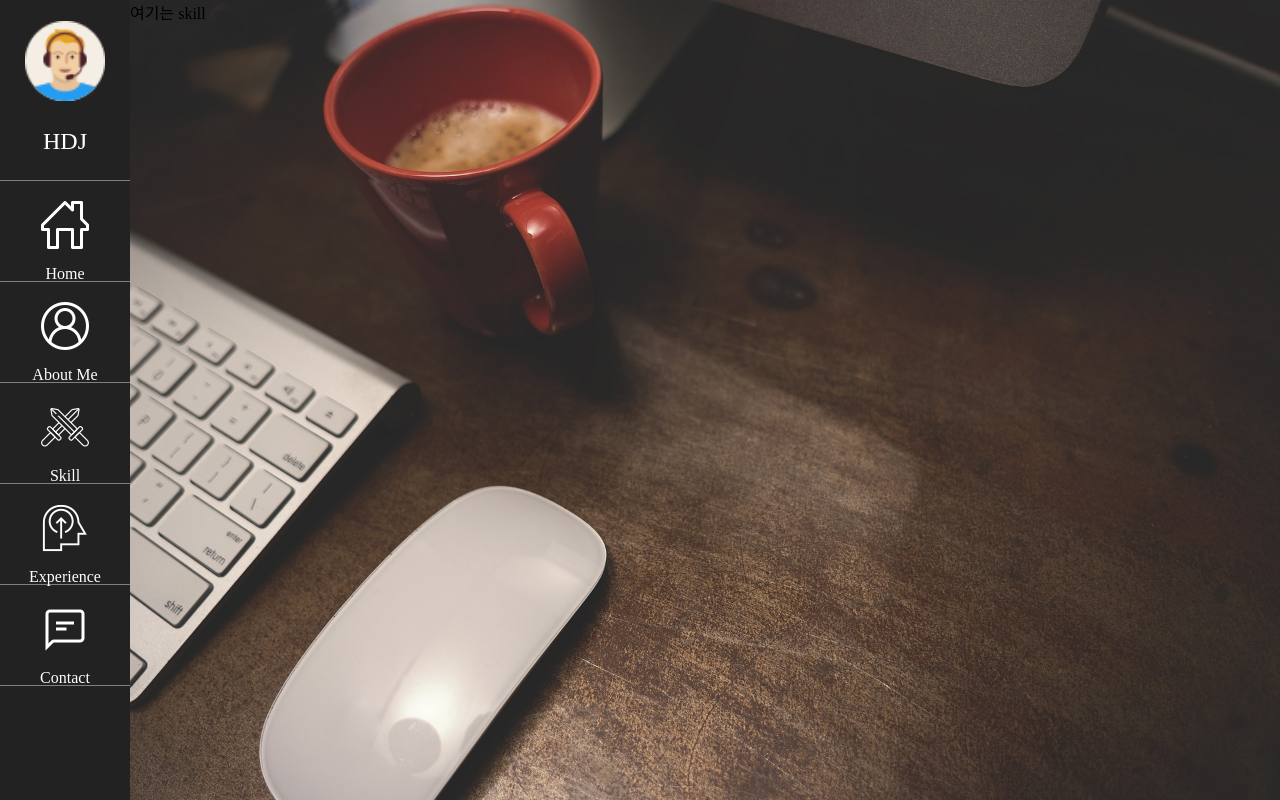
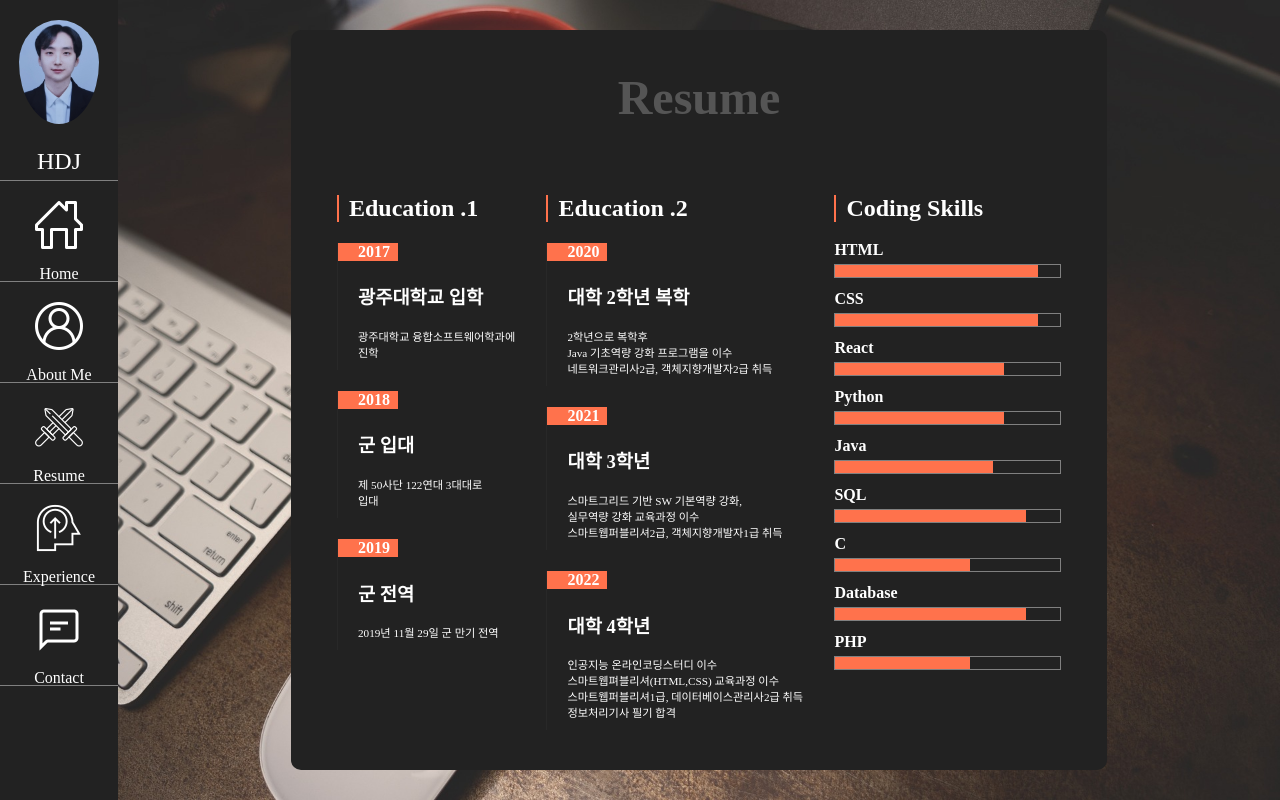
Before and after one commit to 1084dong/portfolio, a React (Create React App) app: page /skill in a window 1280 px wide. Built offline with nearby package versions, Linux system fonts and the light colour scheme.

Commit message:
2023/01/17 Resume까지 환성!!

```diff
--- a/src/component/About.js
+++ b/src/component/About.js
@@ -7,13 +7,21 @@ function About(props) {
                 <h1>About Me</h1>
                 <div id="col-1" className="d-flex-row justify-content-around">
                     <div className="about-1">
-                        <img className="mypicture" src="/icons/hdj.jpg"/>
+                        <img className="mypicture" src="/icons/증명사진_이력서.jpg"/>
                     </div>
                     <div className="about-2">
-                        Lorem ipsum dolor sit amet, consectetur adipisicing elit. Eius, placeat.
+                        <p><p className="about-2-title">호기심 많고 기록 하는것을 좋아하는 신입 개발자 황동재입니다.</p> <br/>프론트엔드 개발자를 희망하고 있습니다.<br/>배우는 것을 좋아하고 새로운 도전에 대한 두려움이 없습니다.
+                            배운 것은 항상 기록하는 것 또한 좋아합니다.<br/><br/>기록의 중요성을 알기에 항상 실천하려고 노력합니다. </p>
+
                     </div>
                     <div className="about-3">
-                        Lorem ipsum dolor sit amet, consectetur adipisicing elit. Ducimus, exercitationem.
+                        <ul>
+                            <li className="d-flex-row"><p className="p-title">Age</p><p className="p-value">&nbsp;: 26</p></li><br/>
+                            <li className="d-flex-row"><p className="p-title">Residence</p><p className="p-value">&nbsp;: 대한민국</p></li><br/>
+                            <li className="d-flex-row"><p className="p-title">Address</p><p className="p-value">&nbsp;: 광주광역시 남구 효덕로300번길8</p></li><br/>
+                            <li className="d-flex-row"><p className="p-title">E-mail</p><p className="p-value">&nbsp;: 1084dong@gmail.com</p></li><br/>
+                            <li className="d-flex-row"><p className="p-title">Phone</p><p className="p-value">&nbsp;: 010-2628-1084</p></li><br/>
+                        </ul>
                     </div>
                 </div>
             </div>
--- a/src/component/Contact.js
+++ b/src/component/Contact.js
@@ -2,8 +2,10 @@ import React from 'react';
 
 function Contact(props) {
     return (
-        <div>
-            여기는 contact
+        <div className="common-background">
+            <div className="common-content">
+                <h1>Contact</h1>
+            </div>
         </div>
     );
 }
--- a/src/component/Experience.js
+++ b/src/component/Experience.js
@@ -2,8 +2,10 @@ import React from 'react';
 
 function Experience(props) {
     return (
-        <div>
-            여기는 experience
+        <div className="common-background">
+            <div className="common-content">
+                <h1>Experience</h1>
+            </div>
         </div>
     );
 }
--- a/src/component/Nav.js
+++ b/src/component/Nav.js
@@ -5,7 +5,7 @@ function Nav(props) {
     return (
         <div className='nav-btns'>
             <div className="profile">
-                <img src="icons/profile.png"/>
+                <img src="icons/증명사진_이력서.jpg"/>
                 <p>HDJ</p>
             </div>
 
@@ -27,7 +27,7 @@ function Nav(props) {
                 <Link className='link' to="/skill" style={{textDecoration:'none'}}>
                     <li>
                         <img src="icons/skill.png"/>
-                        <p className="btn-text">Skill</p>
+                        <p className="btn-text">Resume</p>
                     </li>
                 </Link>
 
--- a/src/component/Skill.js
+++ b/src/component/Skill.js
@@ -2,8 +2,102 @@ import React from 'react';
 
 function Skill(props) {
     return (
-        <div>
-            여기는 skill
+        <div className="common-background">
+            <div className="common-content d-flex-column">
+                <h1>Resume</h1>
+                <div className="d-flex-row justify-content-around">
+                    <div className="skill-edu">
+                        <h2>Education .1</h2>
+                        <div className="edu-year1">
+                            <h4>2017</h4>
+                            <h3>광주대학교 입학</h3>
+                            <p>광주대학교 융합소프트웨어학과에 <br/> 진학</p>
+                        </div>
+                        <div className="edu-year1">
+                            <h4>2018</h4>
+                            <h3>군 입대</h3>
+                            <p>제 50사단 122연대 3대대로 <br/> 입대</p>
+                        </div>
+                        <div className="edu-year1">
+                            <h4>2019</h4>
+                            <h3>군 전역</h3>
+                            <p>2019년 11월 29일 군 만기 전역</p>
+                        </div>
+                    </div>
+
+                    <div className="skill-edu">
+                        <h2>Education .2</h2>
+                        <div className="edu-year1">
+                            <h4>2020</h4>
+                            <h3>대학 2학년 복학</h3>
+                            <p>2학년으로 복학후<br/>Java 기초역량 강화 프로그램을 이수<br/>네트워크관리사2급, 객체지향개발자2급 취득</p>
+                        </div>
+                        <div className="edu-year1">
+                            <h4>2021</h4>
+                            <h3>대학 3학년</h3>
+                            <p>스마트그리드 기반 SW 기본역량 강화, <br/>실무역량 강화 교육과정 이수<br/>스마트웹퍼블리셔2급, 객체지향개발자1급 취득</p>
+                        </div>
+                        <div className="edu-year1">
+                            <h4>2022</h4>
+                            <h3>대학 4학년</h3>
+                            <p>인공지능 온라인코딩스터디 이수<br/>스마트웹펴블리셔(HTML,CSS) 교육과정 이수 <br/>스마트웹퍼블리셔1급, 데이터베이스관리사2급 취득<br/>정보처리기사 필기 합격</p>
+                        </div>
+                    </div>
+
+                    <div className="coding-skill">
+                        <h2>Coding Skills</h2>
+
+                        <h4>HTML</h4>
+                        <div className="graph">
+                            <span className="html"></span>
+                        </div>
+
+                        <h4>CSS</h4>
+                        <div className="graph">
+                            <span className="css"></span>
+                        </div>
+
+                        <h4>React</h4>
+                        <div className="graph">
+                            <span className="react"></span>
+                        </div>
+
+                        <h4>Python</h4>
+                        <div className="graph">
+                            <span className="python"></span>
+                        </div>
+
+                        <h4>Java</h4>
+                        <div className="graph">
+                            <span className="java"></span>
+                        </div>
+
+                        <h4>SQL</h4>
+                        <div className="graph">
+                            <span className="sql"></span>
+                        </div>
+
+
+                        <h4>C</h4>
+                        <div className="graph">
+                            <span className="c"></span>
+                        </div>
+
+                        <h4>Database</h4>
+                        <div className="graph">
+                            <span className="database"></span>
+                        </div>
+
+                        <h4>PHP</h4>
+                        <div className="graph">
+                            <span className="php"></span>
+                        </div>
+
+
+
+                    </div>
+                </div>
+            </div>
         </div>
     );
 }
--- a/src/custom.css
+++ b/src/custom.css
@@ -19,7 +19,32 @@
     justify-content: space-around;
 }
 
-/********************************************************/
+/*************************************************************************************************************************/
+.graph {height: 12px; background-color: #222222;border: 1px solid gray;margin-bottom: 12px;}
+
+.html,.css {display: block;height: 12px;width: 90%; line-height: 40px;
+    text-align: right; box-sizing: border-box; color: #fff;
+    background-color: #FF724C;}
+.sql, .database {display: block;height: 12px;width: 85%; line-height: 40px;
+    text-align: right; box-sizing: border-box; color: #fff;
+    background-color: #FF724C;}
+.c, .php {display: block;height: 12px;width: 60%; line-height: 40px;
+    text-align: right; box-sizing: border-box; color: #fff;
+    background-color: #FF724C;}
+.python,.react {display: block;height: 12px;width: 75%; line-height: 40px;
+    text-align: right; box-sizing: border-box; color: #fff;
+    background-color: #FF724C;}
+.java {display: block;height: 12px;width: 70%; line-height: 40px;
+    text-align: right; box-sizing: border-box; color: #fff;
+    background-color: #FF724C;}
+
+
+
+
+
+
+
+/*************************************************************************************************************************/
 
 .page {
     height: 100vh;
@@ -43,6 +68,7 @@
 .profile img {
     width: 80px;
     padding-top: 20px;
+    border-radius: 50%;
 }
 
 .nav-btns {
@@ -59,7 +85,9 @@
     justify-content: space-around;
     align-items: center;
 }
-
+.link:hover {
+    border-right: 3px solid #ff724c;
+}
 .link li {
     display: flex;
     flex-direction: column;
@@ -145,4 +173,64 @@
 
 .mypicture {
     width: 300px;
+    border-radius: 20px;
 }
+
+.about-2-title {
+    font-weight: bold;
+    font-size: 1.3em;
+    text-decoration-line: underline;
+    text-decoration-color: #FF724C;
+    text-decoration-thickness: 3px;
+
+}
+.about-2 p {
+    margin: 0;
+    font-size: 1.2em;
+}
+.about-3 ul{
+    margin: 0;
+}
+.about-3 ul li {
+    list-style: none;
+}
+.p-title {
+    text-decoration-line: underline;
+    text-decoration-color: #FF724C;
+    text-decoration-thickness: 3px;
+}
+.skill-edu {
+
+}
+.skill-edu h2 {
+    border-left: 2.5px solid #FF724C;
+    padding-left: 10px;
+}
+.edu-year1 {
+    border-left: 1px solid #282828;
+}
+.edu-year1 h3{
+    padding-left: 20px;
+}
+.edu-year1 p {
+    padding-left: 20px;
+    padding-bottom: 10px;
+    margin-bottom: 0;
+    font-size: 0.7em;
+}
+.edu-year1 h4{
+    background-color: #FF724C;
+    width: 40px;
+    padding-left: 20px;
+}
+.coding-skill{
+    width: 30%;
+}
+.coding-skill h4 {
+    margin: 0;
+    margin-bottom: 5px;
+}
+.coding-skill h2{
+    border-left: 2.5px solid #FF724C;
+    padding-left: 10px;
+}
```
Also changed, not shown: public/icons/hdj.jpg (deleted), public/icons/증명사진_이력서.jpg (added).
